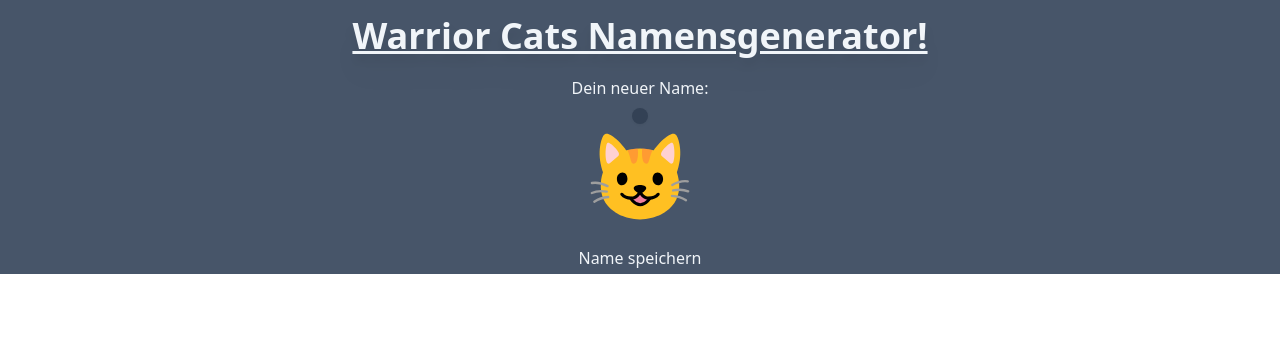
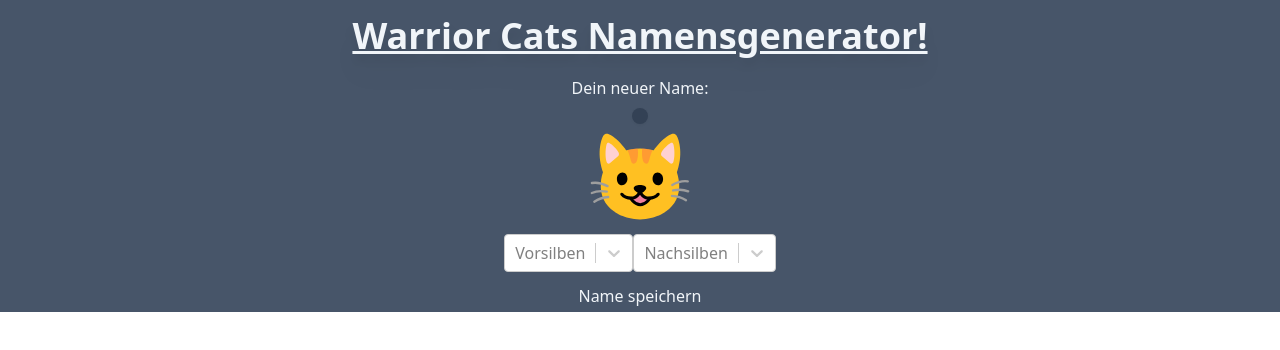
Before and after one commit to maxRN/warrior-cats-name-generator, a Next.js app: page / in a window 1280 px wide. Shown: the top 350 px of the page. Built offline with nearby package versions, Linux system fonts and the light colour scheme.

Commit message:
feat: add preferred syllables selector

```diff
--- a/components/VorsilbenAuswahl.tsx
+++ b/components/VorsilbenAuswahl.tsx
@@ -1,18 +1,100 @@
+import { Dispatch, SetStateAction } from "react";
 import Select from "react-select";
-import { vorsilben } from "../lib/silben";
+import { vorsilben, nachsilben } from "../lib/silben";
+import useSelectedSilben, {
+  Nachsilbe,
+  Vorsilbe,
+} from "../lib/useSelectedSilben";
 
-export default function VorsilbenAuswahl() {
+export default function SilbenAuswahl({
+  setParentVorsilben,
+  setParentNachsilben,
+}: {
+  setParentVorsilben: Dispatch<SetStateAction<Vorsilbe[]>>;
+  setParentNachsilben: Dispatch<SetStateAction<Nachsilbe[]>>;
+}) {
+  const [
+    selectedVorsilben,
+    setSelectedVorsilben,
+    selectedNachsilben,
+    setSelectedNachsilben,
+  ] = useSelectedSilben();
+
   const vorsilbenOptions = vorsilben.map((silbe: string) => ({
     label: silbe,
     value: silbe,
   }));
+
+  const nachsilbenOptions = nachsilben.map((silbe: string) => ({
+    label: silbe,
+    value: silbe,
+  }));
+
+  const selectedVorsilbenOptions = selectedVorsilben.map((silbe: Vorsilbe) => ({
+    label: silbe.vorsilbe,
+    value: silbe.vorsilbe,
+  }));
+
+  const selectedNachsilbenOptions = selectedNachsilben.map(
+    (silbe: Nachsilbe) => ({
+      label: silbe.nachsilbe,
+      value: silbe.nachsilbe,
+    })
+  );
+
+  interface SilbenOption {
+    label: string;
+    value: string;
+  }
+
+  function handleVorsilbenChange(
+    options: readonly { label: string; value: string }[]
+  ) {
+    const silben: Vorsilbe[] = options.map((option: SilbenOption) => ({
+      vorsilbe: option.value,
+    }));
+
+    localStorage?.setItem("vorsilben", JSON.stringify(silben));
+    setParentVorsilben(silben);
+    setSelectedVorsilben(silben);
+  }
+
+  function handleNachsilbenChange(
+    options: readonly { label: string; value: string }[]
+  ) {
+    const silben = options.map((option: SilbenOption) => ({
+      nachsilbe: option.value,
+    }));
+
+    localStorage?.setItem("nachsilben", JSON.stringify(silben));
+
+    setParentNachsilben(silben);
+    setSelectedNachsilben(silben);
+  }
+
   return (
+    <div className="flex flow-row text-slate-800">
       <Select
-      className="w-screen md:w-36"
+        className=""
         options={vorsilbenOptions}
+        onChange={handleVorsilbenChange}
+        value={selectedVorsilbenOptions}
         isMulti
+        instanceId="vorsilben-select"
         isSearchable
         placeholder="Vorsilben"
       />
+
+      <Select
+        className=""
+        options={nachsilbenOptions}
+        onChange={handleNachsilbenChange}
+        value={selectedNachsilbenOptions}
+        isMulti
+        instanceId="nachsilben-select"
+        isSearchable
+        placeholder="Nachsilben"
+      />
+    </div>
   );
 }
--- a/lib/silben.ts
+++ b/lib/silben.ts
@@ -1,9 +1,28 @@
 import { v4 as uuidv4 } from "uuid";
 import { Name } from "./useFavoriteNames";
+import { Nachsilbe, Vorsilbe } from "./useSelectedSilben";
 
-export default function generateNewName() {
-  const vorsilbe = vorsilben[Math.floor(Math.random() * vorsilben.length)];
-  const nachsilbe = nachsilben[Math.floor(Math.random() * nachsilben.length)];
+export default function generateNewName(
+  vorsilbenPref: Vorsilbe[],
+  nachsilbenPref: Nachsilbe[]
+) {
+  let vorsilbe;
+  if (vorsilbenPref.length > 0) {
+    vorsilbe =
+      vorsilbenPref[Math.floor(Math.random() * vorsilbenPref.length)].vorsilbe;
+  } else {
+    vorsilbe = vorsilben[Math.floor(Math.random() * vorsilben.length)];
+  }
+
+  let nachsilbe;
+  if (nachsilbenPref.length > 0) {
+    nachsilbe =
+      nachsilbenPref[Math.floor(Math.random() * nachsilbenPref.length)]
+        .nachsilbe;
+  } else {
+    nachsilbe = nachsilben[Math.floor(Math.random() * nachsilben.length)];
+  }
+
   const newName: Name = {
     vorsilbe: vorsilbe,
     nachsilbe: nachsilbe,
@@ -869,7 +888,8 @@
   "Zyklon",
   "Zypressen",
 ];
-const nachsilben = [
+
+export const nachsilben = [
   "auge",
   "bär",
   "bart",
--- /dev/null
+++ b/lib/useSelectedSilben.tsx
@@ -0,0 +1,35 @@
+import { Dispatch, SetStateAction, useEffect, useState } from "react";
+
+export interface Vorsilbe {
+  vorsilbe: string;
+}
+
+export interface Nachsilbe {
+  nachsilbe: string;
+}
+
+export default function useSelectedSilben(): [
+  vorsilben: Vorsilbe[],
+  setVorsilben: Dispatch<SetStateAction<Vorsilbe[]>>,
+  nachsilben: Nachsilbe[],
+  setNachsilben: Dispatch<SetStateAction<Nachsilbe[]>>
+] {
+  const [vorsilben, setVorsilben] = useState<Vorsilbe[]>([]);
+  const [nachsilben, setNachsilben] = useState<Nachsilbe[]>([]);
+
+  useEffect(() => {
+    const savedVorsilben = localStorage.getItem("vorsilben");
+    if (savedVorsilben) {
+      setVorsilben(JSON.parse(savedVorsilben));
+    }
+  }, []);
+
+  useEffect(() => {
+    const savedNachsilben = localStorage.getItem("nachsilben");
+    if (savedNachsilben) {
+      setNachsilben(JSON.parse(savedNachsilben));
+    }
+  }, []);
+
+  return [vorsilben, setVorsilben, nachsilben, setNachsilben];
+}
--- a/pages/index.tsx
+++ b/pages/index.tsx
@@ -1,11 +1,15 @@
-import React from "react";
-import generateNewName from "../lib/silben";
+import React, { useState } from "react";
+import generateNewName, { vorsilben } from "../lib/silben";
 import { useFavoriteNames, Name } from "../lib/useFavoriteNames";
 import { useLastName } from "../lib/useLastName";
 import Image from "next/image";
+import SilbenAuswahl from "../components/VorsilbenAuswahl";
+import { Nachsilbe, Vorsilbe } from "../lib/useSelectedSilben";
 
 export default function Home() {
   const [generatedName, setGeneratedName] = useLastName();
+  const [selectedVorsilben, setSelectedVorsilben] = useState<Vorsilbe[]>([]);
+  const [selectedNachsilben, setSelectedNachsilben] = useState<Nachsilbe[]>([]);
 
   return (
     <div className="bg-slate-600 text-slate-100 flex flex-col items-center">
@@ -16,7 +20,15 @@
       <p className="font-bold text-xl drop-shadow-sm bg-slate-700 rounded-xl w-fit p-2">
         {generatedName ? generatedName.vorsilbe + generatedName.nachsilbe : ""}
       </p>
-      <NewNameButton setGeneratedName={setGeneratedName} />
+      <NewNameButton
+        setGeneratedName={setGeneratedName}
+        selectedVorsilben={selectedVorsilben}
+        selectedNachsilben={selectedNachsilben}
+      />
+      <SilbenAuswahl
+        setParentVorsilben={setSelectedVorsilben}
+        setParentNachsilben={setSelectedNachsilben}
+      />
       <NameList currentName={generatedName} />
     </div>
   );
@@ -72,15 +84,22 @@
 
 function NewNameButton({
   setGeneratedName,
+  selectedVorsilben,
+  selectedNachsilben,
 }: {
   setGeneratedName: (name: Name) => void;
+  selectedVorsilben: Vorsilbe[];
+  selectedNachsilben: Nachsilbe[];
 }) {
   return (
     <div className="mt-1">
       <button
         className="text-center mt-0 mr-auto"
         onClick={() => {
-          const newName = generateNewName();
+          const newName = generateNewName(
+            selectedVorsilben,
+            selectedNachsilben
+          );
           setGeneratedName(newName);
         }}
       >
```
Lines whose indentation alone changed are shown as unchanged.
